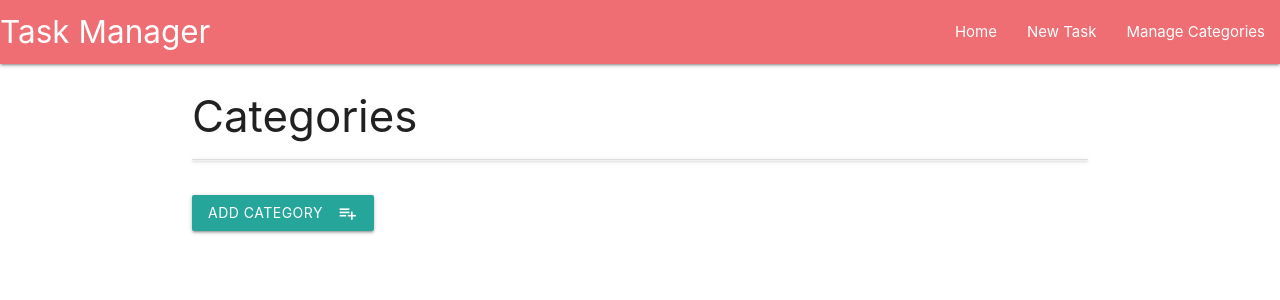
After one commit to nadia-solution-tracker/task-manager-mini-project, a Flask app: page /get_categories in a window 1280 px wide. The commit adds this page. Shown: the top 300 px of the page. Run offline with Flask 2, Linux system fonts and the light colour scheme; data that the repository does not hold is empty; some libraries are stand-ins or nearby versions.

Commit message:
Final mini project uploaded

```diff
--- a/run.py
+++ b/run.py
@@ -33,6 +33,58 @@ def edit_task(task_id):
     all_categories= mongo.db.categories.find()
     return render_template('edittask.html',task=the_task,categories=all_categories)
 
+@app.route('/update_task/<task_id>',methods=["POST"])
+def update_task(task_id):
+    tasks=mongo.db.tasks
+    tasks.update( {'_id': ObjectId(task_id)},
+    {
+        'task_name':request.form.get('task_name'),
+        'category_name':request.form.get('category_name'),
+        'task_description': request.form.get('task_description'),
+        'due_date': request.form.get('due_date'),
+        'is_urgent':request.form.get('is_urgent')
+    })
+    return redirect(url_for('get_tasks'))
+
+@app.route('/delete_task/<task_id>')
+def delete_task(task_id):
+    mongo.db.tasks.remove({'_id': ObjectId(task_id)})
+    return redirect(url_for('get_tasks'))
+
+@app.route('/get_categories')
+def get_categories():
+   return render_template('categories.html',categories= mongo.db.categories.find());
+
+@app.route('/edit_category/<category_id>')
+def edit_category(category_id):
+    return render_template('editcategory.html',category=mongo.db.categories.find_one({'_id': ObjectId(category_id)}));
+
+@app.route('/update_category/<category_id>',methods=["POST"])
+def update_category(category_id):
+    mongo.db.categories.update(
+        {'_id': ObjectId(category_id)},
+        {'category_name':request.form.get('category_name')}
+    )
+    return redirect(url_for('get_categories'));
+
+@app.route('/delete_category/<category_id>')
+def delete_category(category_id):
+    mongo.db.categories.remove({'_id': ObjectId(category_id)})
+    return redirect(url_for('get_categories'))
+
+
+@app.route('/insert_category', methods=['POST'])
+def insert_category():
+    category_doc = {'category_name': request.form.get('category_name')}
+    mongo.db.categories.insert_one(category_doc)
+    return redirect(url_for('get_categories'))
+
+
+@app.route('/add_category')
+def add_category():
+    return render_template('addcategory.html')
+
+
 if __name__ == '__main__':
     app.run(host=os.environ.get('IP'),
             port=int(os.environ.get('PORT')),
--- a/templates/base.html
+++ b/templates/base.html
@@ -11,6 +11,25 @@
     <title>Document</title>
 </head>
 <body>
+    <header>
+       <nav>
+            <div class="nav-wrapper">
+              <a href="{{url_for('get_tasks')}}" class="brand-logo">Task Manager</a>
+              <a href="#" data-target="mobile-demo" class="sidenav-trigger"><i class="material-icons">menu</i></a>
+              <ul class="right hide-on-med-and-down">
+                <li><a href="{{url_for('get_tasks')}}">Home</a></li>
+                <li><a href="{{url_for('add_task')}}">New Task</a></li>
+                <li><a href="{{url_for('get_categories')}}">Manage Categories</a></li>
+              </ul>
+            </div>
+      </nav>
+
+      <ul class="sidenav" id="mobile-demo">
+           <li><a href="{{url_for('get_tasks')}}">Home</a></li>
+            <li><a href="{{url_for('add_task')}}">New Task</a></li>
+            <li><a href="{{url_for('get_categories')}}">Manage Categories</a></li>
+      </ul>
+    </header>
     <div class="container">
     {% block content %}
     {% endblock %}
@@ -21,7 +40,8 @@
     <script type="text/javascript">
         $(document).ready(function(){
              $('.collapsible').collapsible();
-                $('select').formSelect();
+             $('select').formSelect();
+             $('.sidenav').sidenav();
         });
         $(document).ready(function(){
              $('.datepicker').datepicker();
--- /dev/null
+++ b/templates/categories.html
@@ -0,0 +1,28 @@
+{% extends 'base.html'%}
+{% block content %}
+
+<div class="row">
+
+    <h3>Categories</h3>
+    <ul class="collapsible" data-collapsible="accordion">
+        {% for category in categories %}
+        <li>
+            <div class="collapsible-header">
+                  <a href="{{url_for('delete_category', category_id=category._id)}}" class="waves-effect waves-light btn btn_small">Del</a>
+                  <a href="{{url_for('edit_category',category_id=category._id)}}" class="waves-effect waves-light btn btn_small blue">Edit</a>
+
+                <div class="task_header col s9">
+                    <strong>{{category.category_name}}</strong>
+                </div>
+            </div>
+        </li>
+        {% endfor %}
+
+    </ul>
+</div>
+<div class="row">
+    <a href="{{url_for('add_category')}}" class="waves-effect waves-light btn">
+        <i class="material-icons right">playlist_add</i>Add Category
+    </a>
+</div>
+{% endblock %}
--- a/templates/edittask.html
+++ b/templates/edittask.html
@@ -4,7 +4,7 @@
 <h3>Edit Task</h3>
 
 <div class="row">
-    <form action="{{url_for('insert_task')}}" method="POST" class="col s12">
+    <form action="{{ url_for('update_task', task_id=task._id) }}" method="POST" class="col s12">
         <div class="row">
             <div class="input-field col s12">
                 <i class="material-icons prefix">poll</i>
--- a/templates/tasks.html
+++ b/templates/tasks.html
@@ -1,13 +1,14 @@
 {% extends 'base.html'%}
 {% block content %}
 <div class="row">
+    <h3>Tasks</h3>
     <ul class="collapsible" data-collapsible="accordion">
         {% for task in tasks %}
         <li>
             <div class="collapsible-header">
                 <div class="col s3">
                     <i class="material-icons">expand_more</i>
-                    <a class="waves-effect waves-light btn btn_small">Done</a>
+                    <a href="{{url_for('delete_task',task_id=task._id)}}" class="waves-effect waves-light btn btn_small">Done</a>
                     <a href="{{url_for('edit_task',task_id=task._id)}}" class="waves-effect waves-light btn btn_small blue">Edit</a>
 
                 </div>
```
Also changed, not shown: templates/addcategory.html (added, +22 -0 lines), templates/editcategory.html (added, +24 -0 lines).
